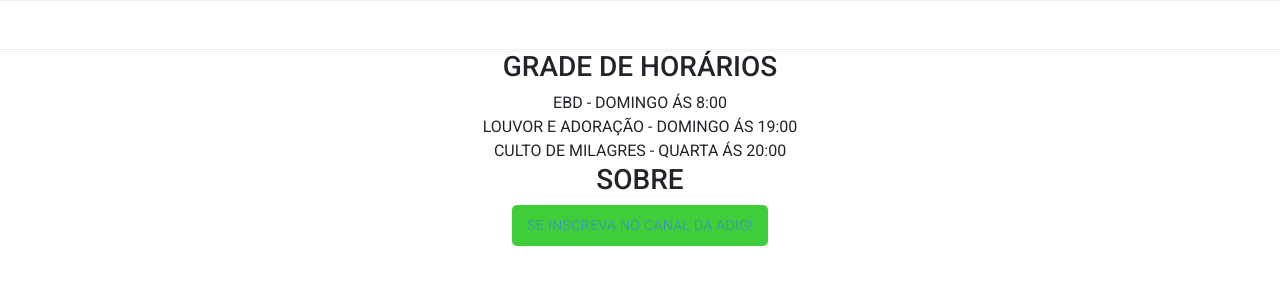
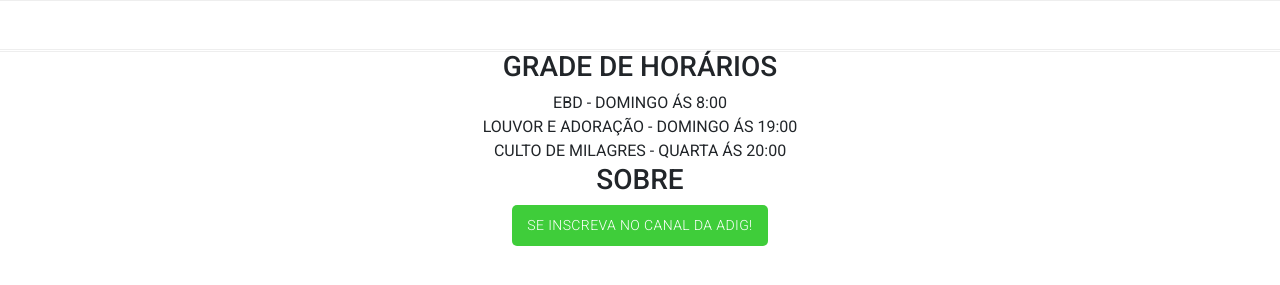
Before and after one commit to danielftosta-176/adigfiladelfia-redirect, a plain HTML site: page casa/Sobre/index.html in a window 1280 px wide. Shown: the part 205-490 px from the top of the page. Drawn offline with Linux system fonts and the light colour scheme; files whose address does not match are found by name.

Commit message:
Update index.html

```diff
--- a/casa/Sobre/index.html
+++ b/casa/Sobre/index.html
@@ -62,7 +62,7 @@
               <h3>Sobre</h3>
               <a></a>
               <div class="main-button">
-                <a href="https://www.youtube.com/channel/UConZwlVDGeoKcRY-iQ1OUfQ">SE INSCREVA NO CANAL DA ADIG!</a>
+                <a style="color: #ffffff;" href="https://www.youtube.com/channel/UConZwlVDGeoKcRY-iQ1OUfQ">SE INSCREVA NO CANAL DA ADIG!</a>
               </div>
             </div>
           </div>
```
